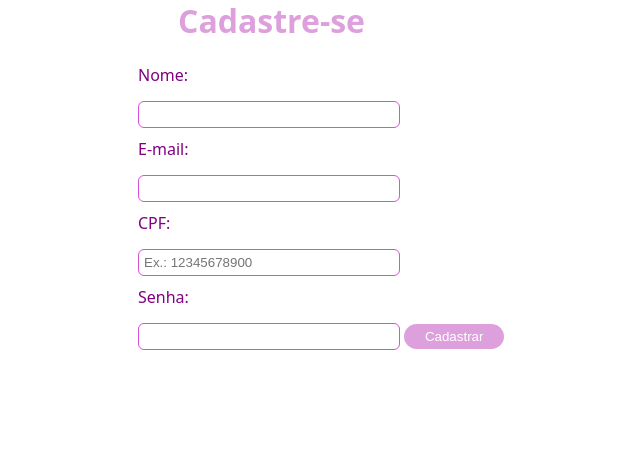
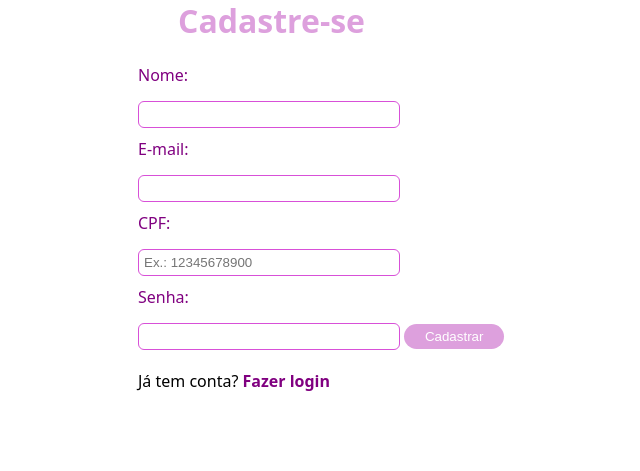
Before and after one commit to LaysaCibele/Api_cad_usuario, a Flask app: page / in a window 1280 px wide. Shown: the part 54-525 px from the top of the page, without its empty margins (252-892 px from the left). Run offline with Flask 3, Linux system fonts and the light colour scheme.

Commit message:
feat: adicionando login (front - html, css, js)

```diff
--- a/static/css/style.css
+++ b/static/css/style.css
@@ -43,3 +43,13 @@ button{
 button:hover{
     background-color: rgb(84, 39, 116);
 }
+
+.link{
+    color: purple;
+    cursor: pointer;
+    font-weight: bold;
+}
+
+.link:hover{
+    text-decoration: underline;
+}
--- a/static/js/scripts.js
+++ b/static/js/scripts.js
@@ -1,3 +1,17 @@
+//Nova etapa: Aqui que vai acontecer a troca entre cadastro e login
+
+function mostrarLogin(){
+    document.getElementById('form-cadastro').style.display = "none";
+    document.getElementById('form-login').style.display = "block";
+}
+
+
+function mostrarCadastro(){
+    document.getElementById('form-login').style.display = "none";
+    document.getElementById('form-cadastro').style.display = "block";
+}
+
+//Meu JS de cadastro (antes do login)
 const form = document.getElementById('cadForm');
 
 form.addEventListener('submit', async(evento) => {
@@ -26,4 +40,32 @@ form.addEventListener('submit', async(evento) => {
     else{
         alert('ERRO. Falha no cadastro.')
     }
-})
+});
+
+//Nova etapa do JS (Agora temos o login)
+
+const loginForm = document.getElementById('loginForm');
+
+loginForm.addEventListener('submit', async(evento) => {
+    evento.preventDefault();
+
+    const dadosLogin = {
+        email: document.getElementById('loginEmail').value,
+        senha: document.getElementById('loginSenha').value
+    };
+
+        const resposta = await fetch('/api/login', {
+        method: 'POST',
+        headers: {'Content-Type': 'application/json'},
+        body: JSON.stringify(dadosLogin) //Aqui eu converto o objeto JS em JSON
+    });
+
+    const data = await resposta.json();
+
+    if (resposta.ok){
+        alert("Login realizado!")
+    }
+    else{
+        alert("data.erro");
+    }
+});
--- a/templates/cadastro.html
+++ b/templates/cadastro.html
@@ -7,6 +7,8 @@
     <link rel="stylesheet" href="/static/css/style.css">
 </head>
     <main class="container">
+
+        <div id="form-cadastro">
             <h1>Cadastre-se</h1>
             <form id="cadForm" method="post" action="/submit">
                 <label for="nome">Nome:</label>
@@ -22,8 +24,28 @@
                 <input type="password" name="senha" id="senha" required>
 
                 <button type="submit">Cadastrar</button>
+            </form>
 
+             <p style="margin-top: 20px;">
+                Já tem conta? <span class="link" onclick="mostrarLogin()">Fazer login</span>
+             </p>
+        </div>
+
+        <div id="form-login" style="display: none;">
+            <form id="loginForm">
+                <label for="loginEmail">E-mail:</label>
+                <input type="email" id="loginEmail" required>
+
+                <label for="loginSenha">Senha:</label>
+                <input type="password" id="loginSenha" required>
+
+                <button type="submit">Entrar</button>
             </form>
+
+            <p style="margin-top: 20px;">
+                Não tem conta? <span class="link" onclick="mostrarCadastro()">Fazer Cadastro</span>
+             </p>
+        </div>
 
     </main>
 <script src="/static/js/scripts.js"></script>
```
Also changed, not shown: users.db. Lines whose indentation alone changed are shown as unchanged.
